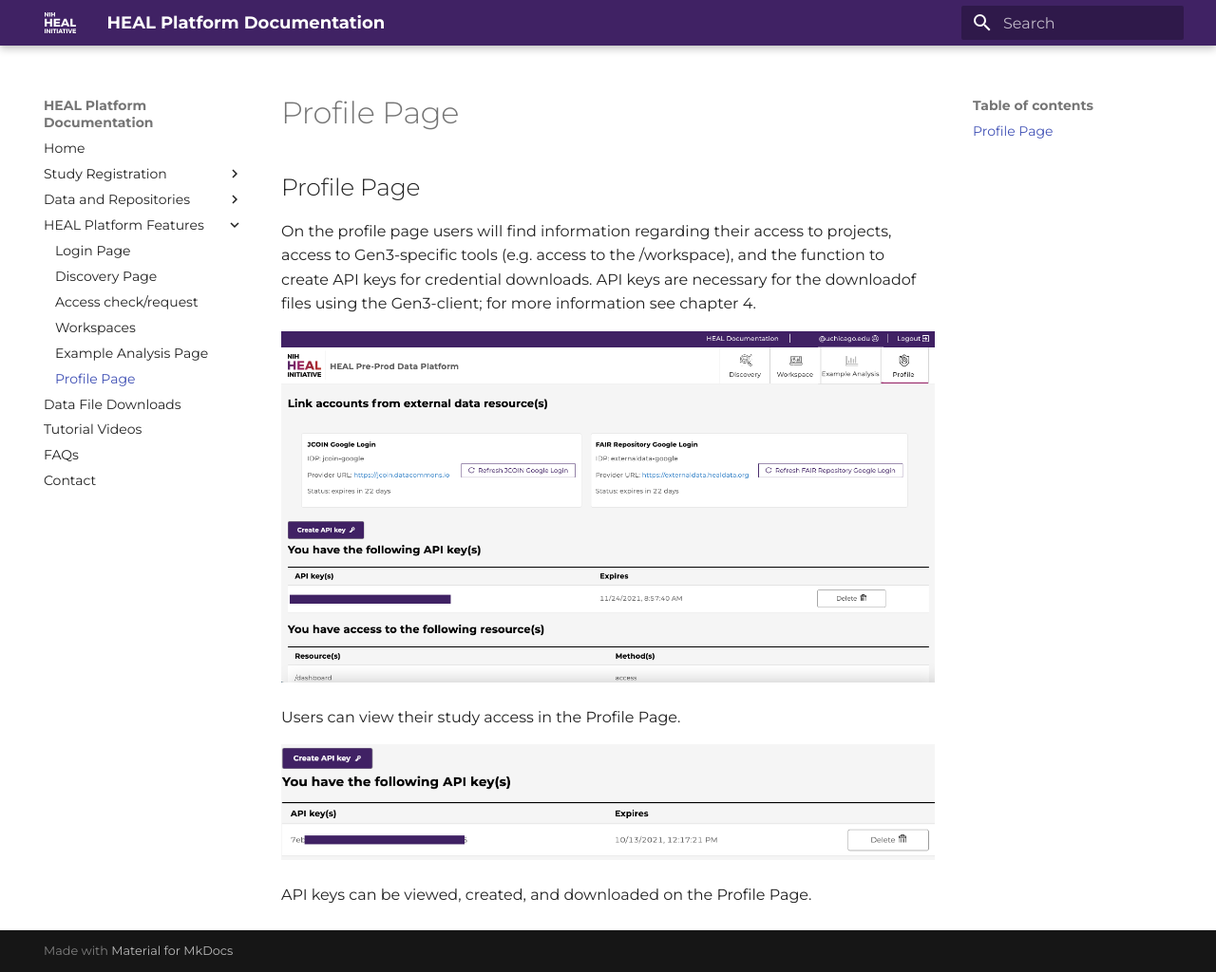
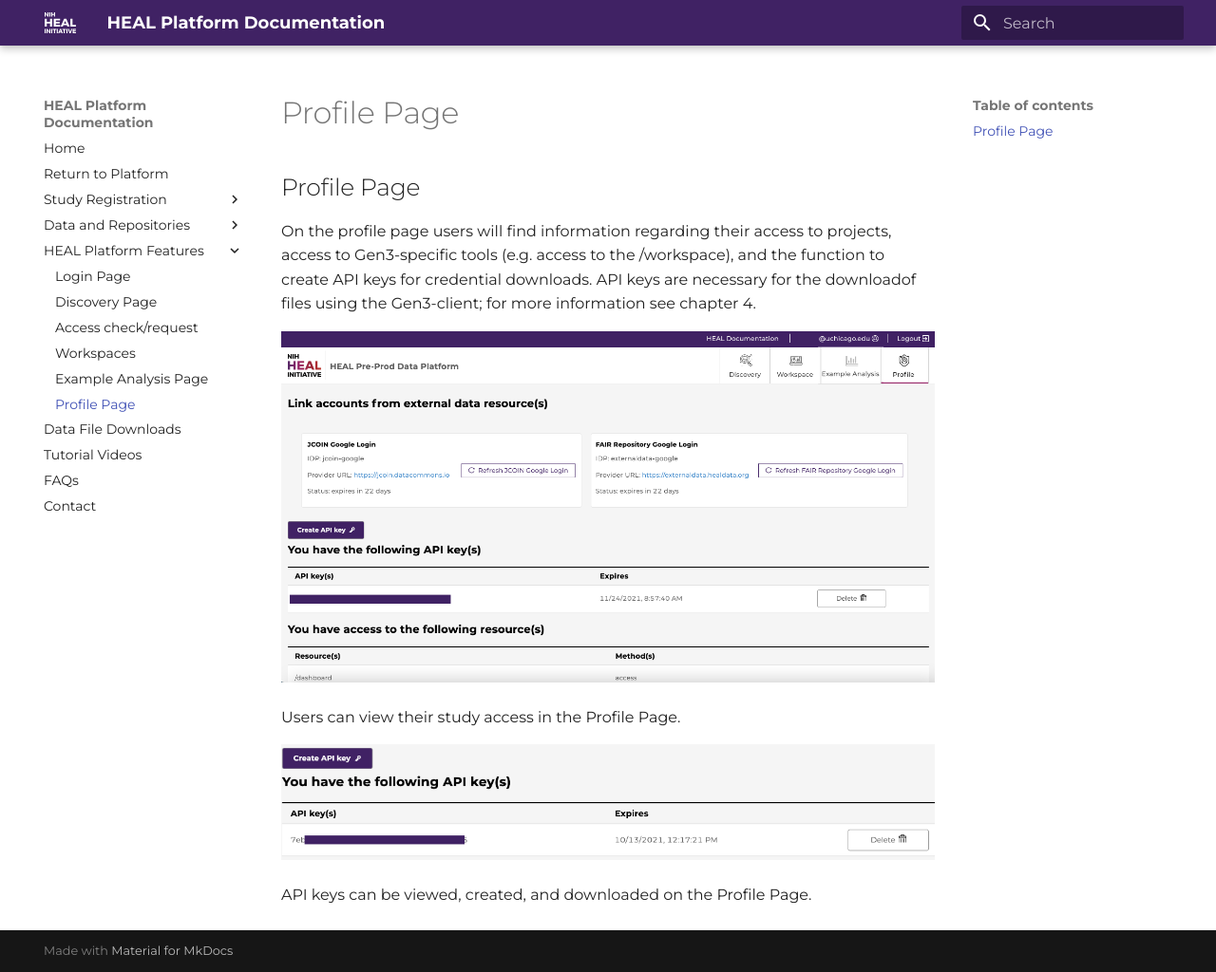
Before and after one commit to norc-heal/heal-docs, an MkDocs documentation site: the page built from docs/platform_profile_page.md, in a window 1280 px wide and 1024 px high. Shown: the whole window at 95% size. Built offline with MkDocs 1.6.1 and Material for MkDocs 9.7.7, drawn with Linux system fonts in a browser that asks for light colours.

Commit message:
Add Return to Platform link to top of navigation menu

```diff
--- a/mkdocs.yaml
+++ b/mkdocs.yaml
@@ -4,6 +4,7 @@
 repo_url:
 nav:
   - Home: index.md
+  - Return to Platform: https://healdata.org/
   - Study Registration:
     - study-registration/overview.md
     - study-registration/requesting-access.md
```
